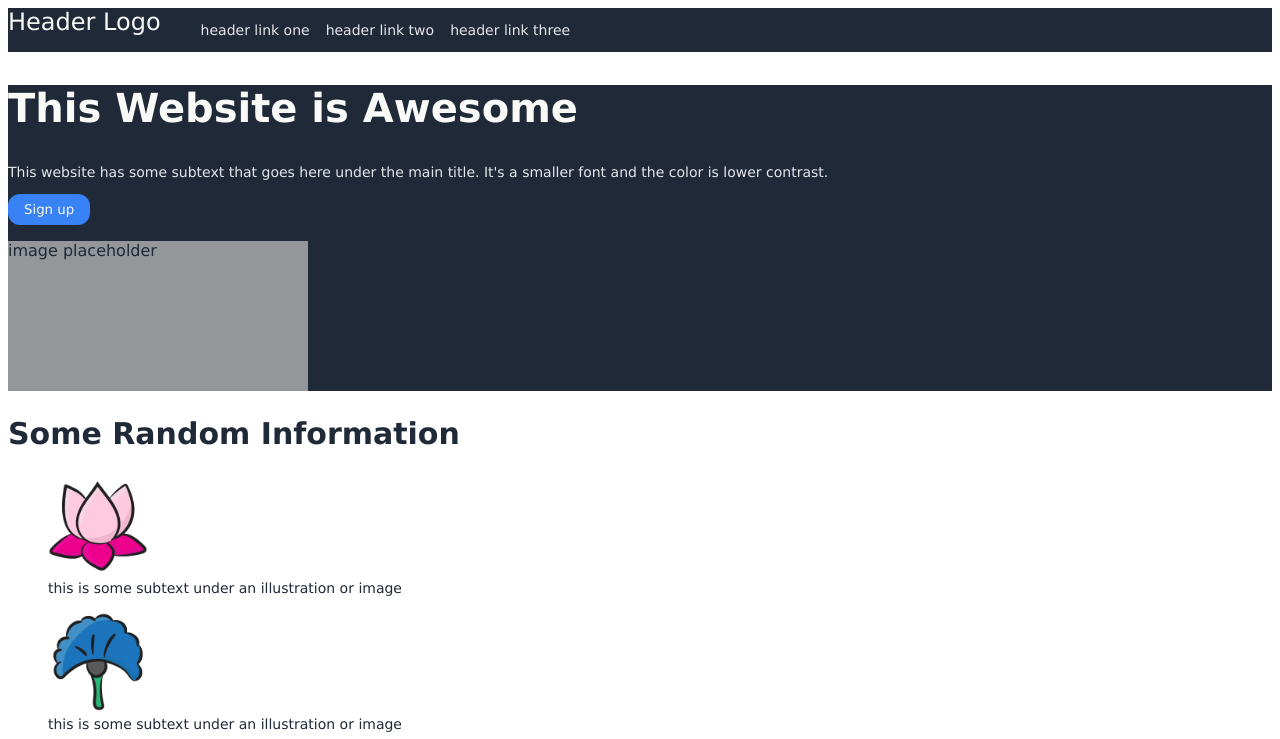
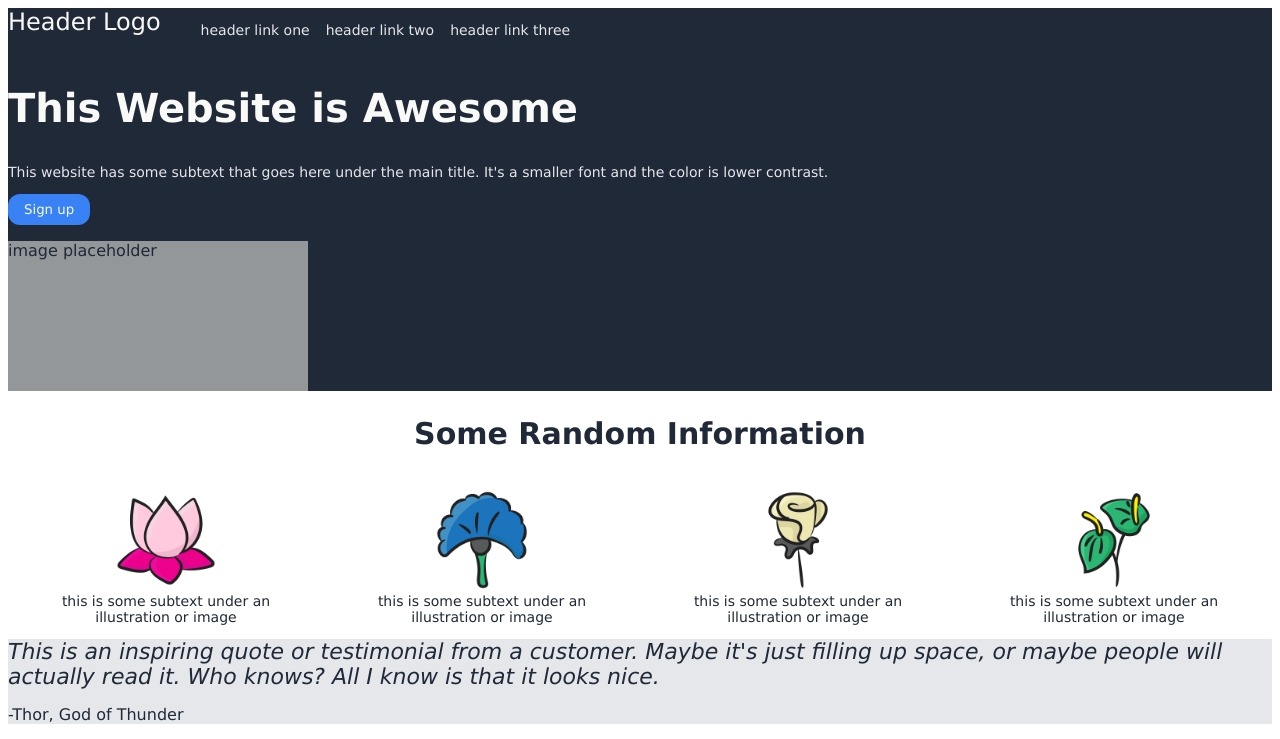
Before and after one commit to smarshall7/landing-page, a plain HTML site: page index.html in a window 1280 px wide. Shown: the top 739 px of the page. Drawn offline with Linux system fonts and the light colour scheme.

Commit message:
center icons create footer

```diff
--- a/index.html
+++ b/index.html
@@ -9,17 +9,19 @@
 </head>
 
 <body>
+    <section class="section-1">
         <nav>
-        <div class="header">Header Logo</div>
+            <div class="header-logo">Header Logo</div>
             <ul>
                 <li>header link one</li>
                 <li>header link two</li>
                 <li>header link three</li>
             </ul>
         </nav>
-    <section class="section-1">
+        <div>
             <h1>This Website is Awesome</h1>
-        <p class="hero-text">This website has some subtext that goes here under the main title. It's a smaller font and
+            <p class="hero-text">This website has some subtext that goes here under the main title. It's a smaller font
+                and
                 the color is lower
                 contrast.
             </p>
@@ -27,9 +29,10 @@
             <div class="image-1">
                 <p>image placeholder</p>
             </div>
+        </div>
     </section>
+    <h2>Some Random Information</h2>
     <section class="section-2">
-        <h2>Some Random Information</h2>
         <figure>
             <img src="images/water-lily.png" alt="light and dark pink water lilly illustration">
             <figcaption>
@@ -56,9 +59,8 @@
         </figure>
     </section>
     <section class="section-3">
-        <em>This is an inspiring quote or testimonial from a <br>customer. Maybe it's just filling up space, or
-            maybe<br>
-            people will actually read it. Who knows? All I know<br> is that it looks nice.</em>
+        <em>This is an inspiring quote or testimonial from a customer. Maybe it's just filling up space, or
+            maybe people will actually read it. Who knows? All I know is that it looks nice.</em>
         <p>-Thor, God of Thunder</p>
     </section>
     <div class="call-to-action">
--- a/style.css
+++ b/style.css
@@ -5,10 +5,13 @@
 nav {
     background-color: #1f2937;
     display: flex;
-
 }
 
-.header {
+.section-1 {
+    background-color: #1f2937;
+}
+
+.header-logo {
     font-size: 24px;
     color: #f9faf8;
 }
@@ -34,10 +37,6 @@ h1 {
     color: #f9faf8;
 }
 
-.section-1 {
-    background-color: #1f2937;
-}
-
 .hero-text {
     font-size: 14px;
     color: #e5e7eb;
@@ -60,16 +59,23 @@ h1 {
     border-radius: 12px;
 }
 
+.section-2 {
+    display: flex;
+}
+
 h2 {
     color: #1f2937;
     font-size: 30px;
     font-weight: 700;
+    text-align: center;
 
 }
 
-figcaption {
+figure {
     color: #1f2937;
     font-size: 14px;
+    text-align: center;
+
 }
 
 img {
```
Lines whose indentation alone changed are shown as unchanged.
